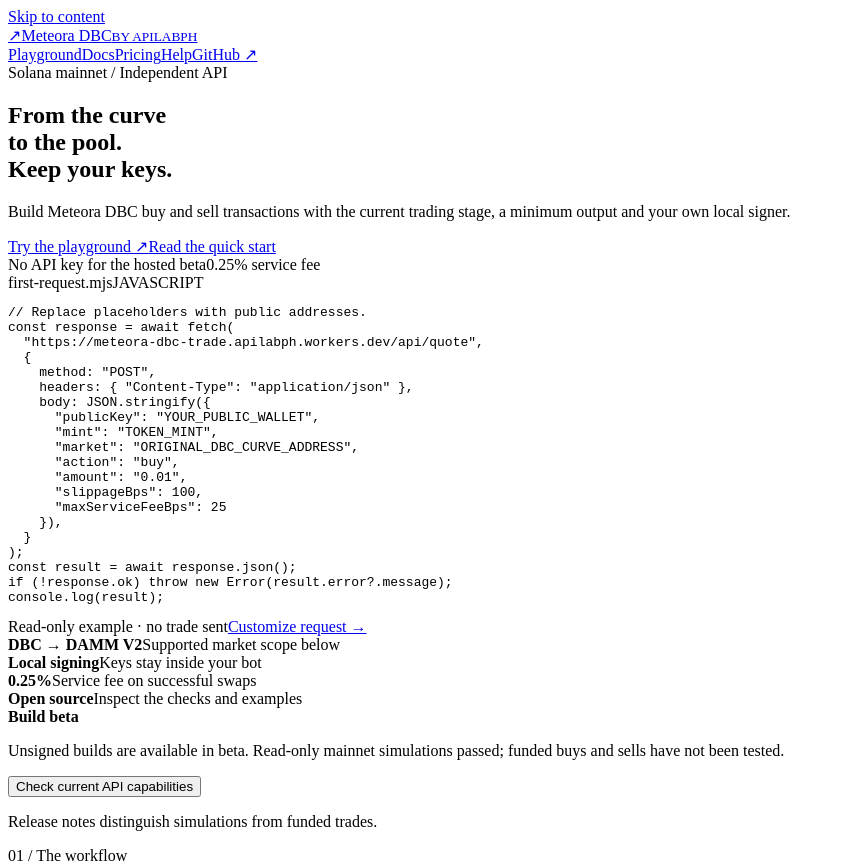
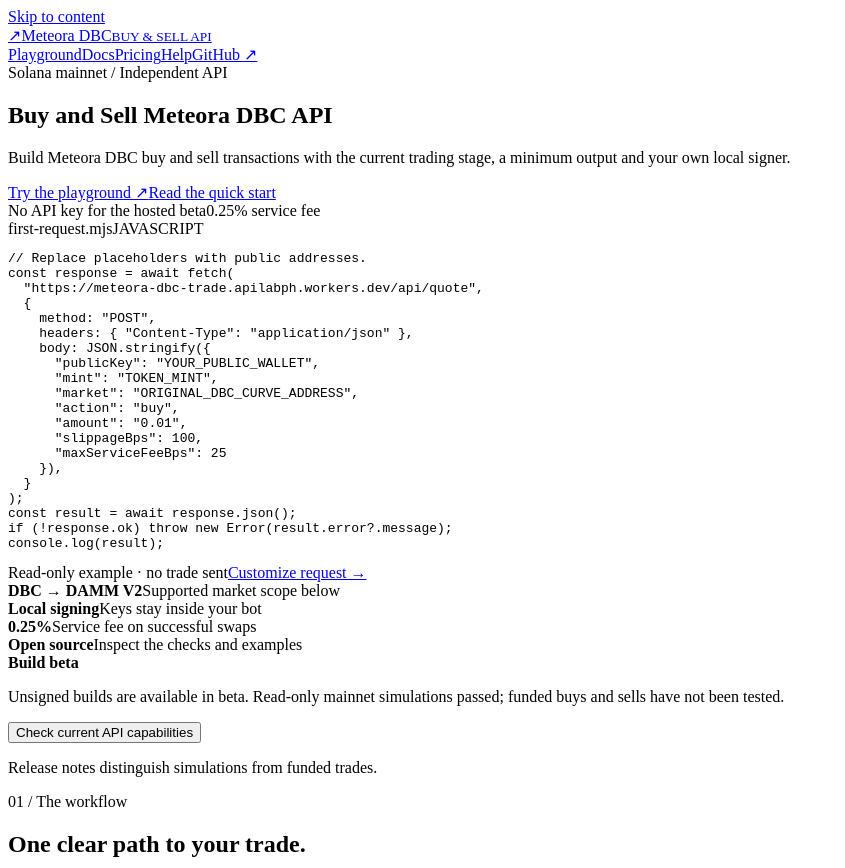
Before and after one commit to apilabph/meteora-dbc-buy-sell-api, a website with bundled scripts: page website/index.html in a window 1280 px wide. Shown: the top 868 px of the page, without its empty margins (0-845 px from the left). Built offline with nearby package versions, Linux system fonts and the light colour scheme.

Commit message:
Emphasize buy and sell in website headings

```diff
--- a/docs/evidence/website-local-browser.json
+++ b/docs/evidence/website-local-browser.json
@@ -1,5 +1,5 @@
 {
-  "checkedAt": "2026-10-13T05:39:09.558Z",
+  "checkedAt": "2026-10-13T08:08:45.330Z",
   "browser": "Installed Microsoft Edge, Playwright",
   "scope": "Local preview only. API responses mocked for UI cases. No signing or broadcast.",
   "results": [
--- a/website/index.html
+++ b/website/index.html
@@ -33,7 +33,7 @@
       <div class="wrap nav">
         <a class="brand" href="#main"
           ><span class="mark" aria-hidden="true">↗</span
-          ><span>Meteora DBC<small>BY APILABPH</small></span></a
+          ><span>Meteora DBC<small>BUY &amp; SELL API</small></span></a
         >
         <nav class="navlinks" aria-label="Main navigation">
           <a href="#playground">Playground</a><a href="#guides">Docs</a
@@ -53,7 +53,8 @@
             <span class="dot"></span>Solana mainnet / Independent API
           </div>
           <h1 id="hero-title">
-            From the curve<br />to the pool.<br /><span>Keep your keys.</span>
+            <span class="hero-action">Buy and Sell</span>
+            <span class="hero-product">Meteora DBC API</span>
           </h1>
           <p class="lead">
             Build Meteora DBC buy and sell transactions with the current trading
--- a/website/style.css
+++ b/website/style.css
@@ -170,8 +170,17 @@
   letter-spacing: -0.055em;
   margin: 22px 0;
 }
-.hero h1 span {
+.hero-action {
+  display: block;
   color: var(--accent);
+}
+.hero-product {
+  display: block;
+  margin-top: 12px;
+  color: var(--text);
+  font-size: clamp(28px, 3.1vw, 44px);
+  line-height: 1.15;
+  letter-spacing: -0.04em;
 }
 .lead {
   font-size: 18px;
```
Also changed, not shown: docs/evidence/website-desktop.png, docs/evidence/website-mobile.png, website/README.md.
